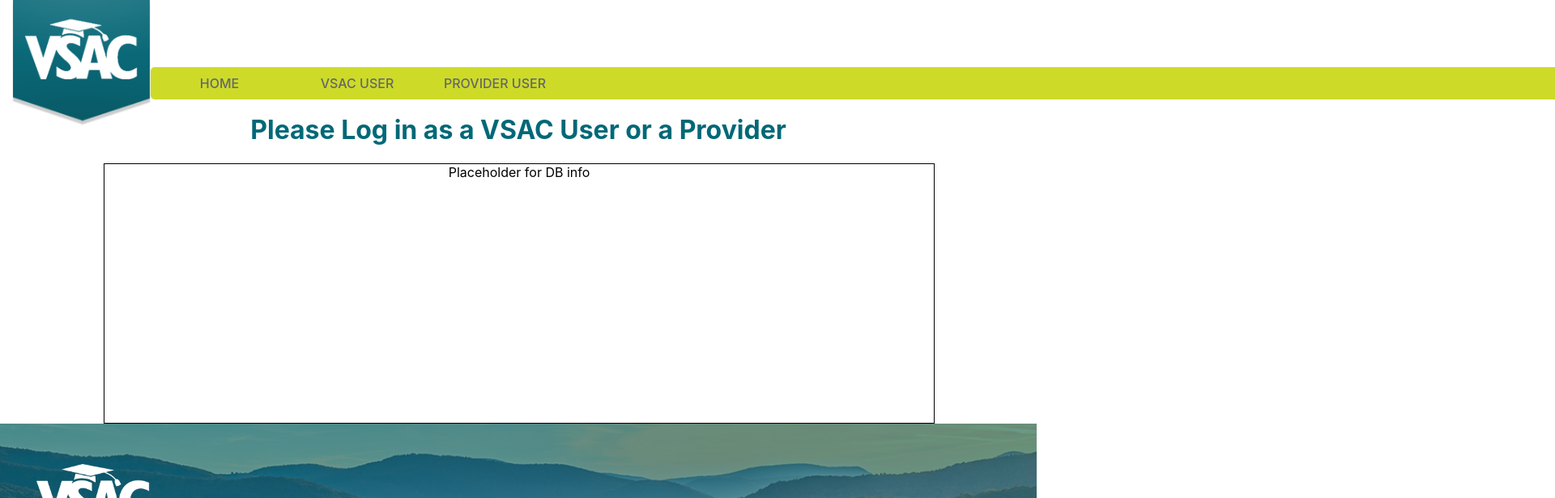
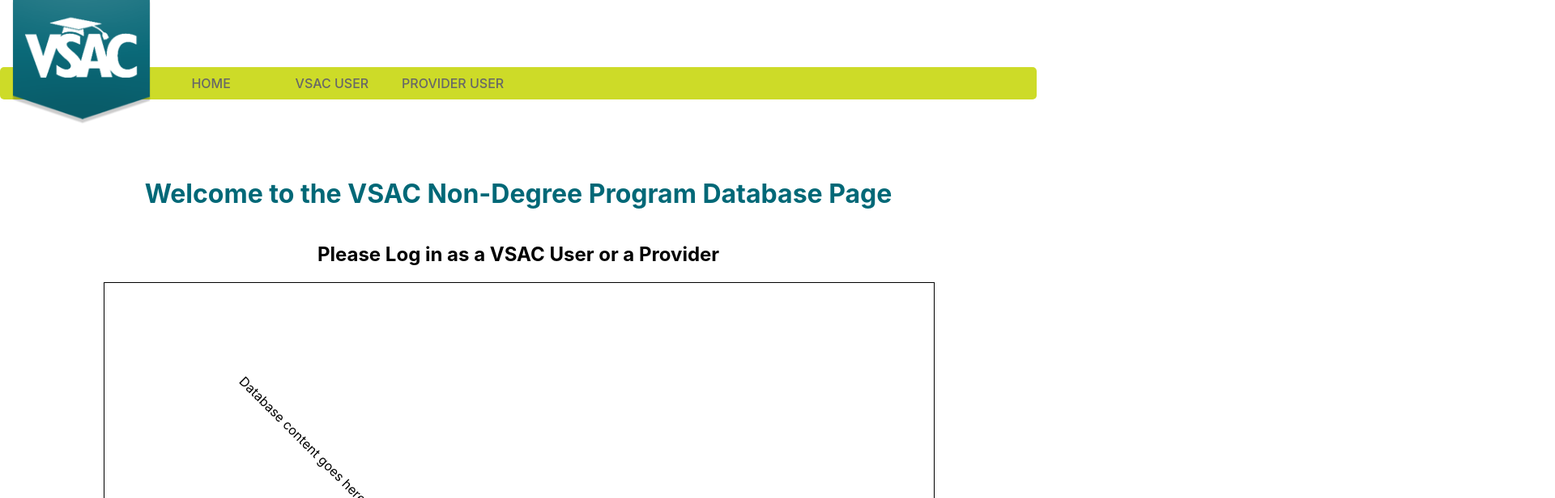
Before and after one commit to SeanMPower/BCA-VSAC-Capstone, a React (Create React App) app in the folder client/: page / in a window 1280 px wide. Shown: the top 616 px of the page at 81% size, 1920 px wide, since content can reach past the window. Built offline with nearby package versions, Linux system fonts and the light colour scheme; what flatfile-csv-importer would draw is missing.

Commit message:
changes to nav bar

```diff
--- a/client/src/App.css
+++ b/client/src/App.css
@@ -51,16 +51,8 @@
 #header{
   display: flex;
   height: 120px;
-  width: 100%;
+  width: 100vw;
   align-items: flex-start;
-}
-
-#limebar{
-  height: 60px;
-  width: 100%;
-  display: flex;
-  align-items: flex-start;
-  background-color: #cddb28;
 }
 
 #header h1{
@@ -77,6 +69,7 @@
   width: 171px;
   height: auto;
   margin-left: 15px;
+  margin-top: -85px;
   z-index: 10;
 }
 
@@ -89,6 +82,16 @@
 
 /* Section: Home */
 
+.rotate{
+  transform: rotate(45deg);
+  margin-top: 200px;
+  margin-left: -500px;
+}
+
+.main-container #top-h1{
+  margin-top: 100px;
+}
+
 #navbar{
   display: flex;
   background: #cddb28;
@@ -97,13 +100,16 @@
   border-radius: 5px;
   margin-top: 83px;
   z-index: 10;
+  width: 100vw;
+  display: flex;
+  align-items: flex-start;
 }
 
 .btn, .msg {
   margin: auto;
   height: 50%;
   padding: 10px;
-  width: 150px;
+  width: 300px;
   color: #676767;
   font-weight: 500;
   transition: .3s;
@@ -119,7 +125,7 @@
 }
 
 .btn:hover{
-  background: #006877;
+  background: #701d45;
   color: #ffffff;
 
 }
@@ -139,6 +145,7 @@
   /* border: #282c34 2px solid; */
   justify-content: flex-start;
   flex-direction: column;
+  min-height: calc(100vh - 275px)
 }
 
 .main-container h1 {
@@ -248,6 +255,7 @@
 
 #signout-button:hover{
   background: #006877;
+  cursor: pointer;
 }
 
 
--- a/client/src/components/Header.js
+++ b/client/src/components/Header.js
@@ -5,13 +5,15 @@
 let providerName = 'Provider User'
 
 function Header(props) {
+console.log(props.user)
+
   return (
 
     <div id="header">
+      <div id='navbar'>
       <a href='https://www.vsac.org/'>
         <img className="logo" src={Logo} title="VSAC logo" alt="VSAC logo" />
       </a>
-      <div id='navbar'>
         <Link to='/' className='btn'>
             Home
         </Link>
@@ -29,9 +31,6 @@
         </div> : <div />
   }
         </div>
-        {/* Division Bell Baby */}
-        <div id='navbar'>
-        </div>
     </div>
   );
 }
--- a/client/src/components/Home.js
+++ b/client/src/components/Home.js
@@ -15,12 +15,13 @@
   render() {
     return (
       <div className="main-container" >
-        <h1>Please Log in as a VSAC User or a Provider</h1>
+        <h1 id='top-h1'>Welcome to the VSAC Non-Degree Program Database Page</h1>
+        <h2>Please Log in as a VSAC User or a Provider</h2>
         <div id='links'>
 
         </div>
         <div id='db-info-container'>
-          Placeholder for DB info
+          <div className='rotate'>Database content goes here ʕ•ᴥ•ʔ</div>
         </div>
       </div>
     );
--- a/client/src/components/Provider.js
+++ b/client/src/components/Provider.js
@@ -104,18 +104,6 @@
     console.log(fireAuth)
     return (
       <div className="main-container">
-        <div id='navbar'>
-        <Link to='/' className='btn'>
-            Home
-        </Link>
-        <div id='space'>
-        </div>
-        { this.state.user ?
-        <div className='msg'>
-          Signed in as: {this.state.user.displayName || this.state.user.email}
-        </div> : <div />
-  }
-        </div>
         <h1>This is the page for Provider users</h1>
         <div className='main-container'>
           {this.state.user
--- a/client/src/components/SignUp.js
+++ b/client/src/components/SignUp.js
@@ -1,43 +1,80 @@
-import React from 'react';
+import React from "react";
 //sign in/sign up forms
+
+export default class Modal extends React.Component {
+
+    onClose = e => {
+        console.log(this.props.onClose)
+        console.log(this.props.show)
+        this.props.onClose && this.props.onClose(e);
+    }
+
+  render() {
+    if (!this.props.show) {
+      return null;
+    }
+    return (
+      <div>
+        <div>{this.props.children}</div>
+        <div>
+          <button
+            onClose={e => {
+              this.onClose(e);
+            }}
+          >
+            Close
+          </button>
+        </div>
+      </div>
+    );
+  }
+}
+
 function SignUp(props) {
   return (
-        <div className='container'>
+    <div className="container">
       <h4>Don't have an account yet?</h4>
-            <div className='form-container'>
+      <div className="form-container">
         <h4>Sign Up:</h4>
         <form id="signup-form" onSubmit={props.emailSignup}>
-                <label className='email'> Email:
+          <label className="email">
+            {" "}
+            Email:
             <input
-                        type='text'
-                        name='newEmail'
-                        id='new-email'
+              type="text"
+              name="newEmail"
+              id="new-email"
               value={props.newEmail}
-                        onChange={props.handleChange} />
+              onChange={props.handleChange}
+            />
           </label>
-                <label className='password'> Password:
+          <label className="password">
+            {" "}
+            Password:
             <input
-                        type='password'
-                        name='newPassword'
-                        id='new-password'
+              type="password"
+              name="newPassword"
+              id="new-password"
               value={props.newPassword}
               onChange={props.handleChange}
             />
           </label>
-                <label className='c-password'> Confirm Password:
+          <label className="c-password">
+            {" "}
+            Confirm Password:
             <input
-                        type='password'
-                        name='confirmPassword'
-                        id='confirm-password'
+              type="password"
+              name="confirmPassword"
+              id="confirm-password"
               value={props.confirmPassword}
               onChange={props.handleChange}
             />
           </label>
-                <input type='submit' value='Submit' className='submit' />
+          <input type="submit" value="Submit" className="submit" />
         </form>
       </div>
     </div>
-    )
+  );
 }
 
-export default SignUp;
+export { SignUp };
--- a/client/src/components/Vsac.js
+++ b/client/src/components/Vsac.js
@@ -5,6 +5,7 @@
 import SignUp from './SignUp'
 import SignIn from './SignIn'
 import VsacLp from './VsacLp'
+import Modal from './SignUp.js'
 
 
 class Vsac extends React.Component {
@@ -16,13 +17,19 @@
       email: '',
       password: '',
       newEmail: '',
-      newPassword: ''
+      newPassword: '',
+      show: false
     }
   }
 
+  showModal = () => {
+    this.setState(prev=>({
+      show: !prev.show
+    }));
+  };
+
   handleChange = (evt) => {
     this.setState({ [evt.target.name]: evt.target.value });
-    console.log(evt.target.value)
   }
 
   //Signing in with email and password
@@ -82,7 +89,12 @@
             : <div>
               <h2>Please Sign in with Email and Password</h2>
               <SignIn emailSignin={this.emailSignin} handleChange={this.handleChange} />
+
               <SignUp emailSignup={this.emailSignup} handleChange={this.handleChange} />
+              <button onClick={e => {
+                this.showModal();
+              }}>show Modal</button>
+              <Modal onClose={this.showModal} show={this.state.show}>Message in Modal</Modal>
             </div>}
         </div>
       </div>
```
Also changed, not shown: client/src/App.js (line endings or trailing spaces). Lines whose indentation alone changed are shown as unchanged.
